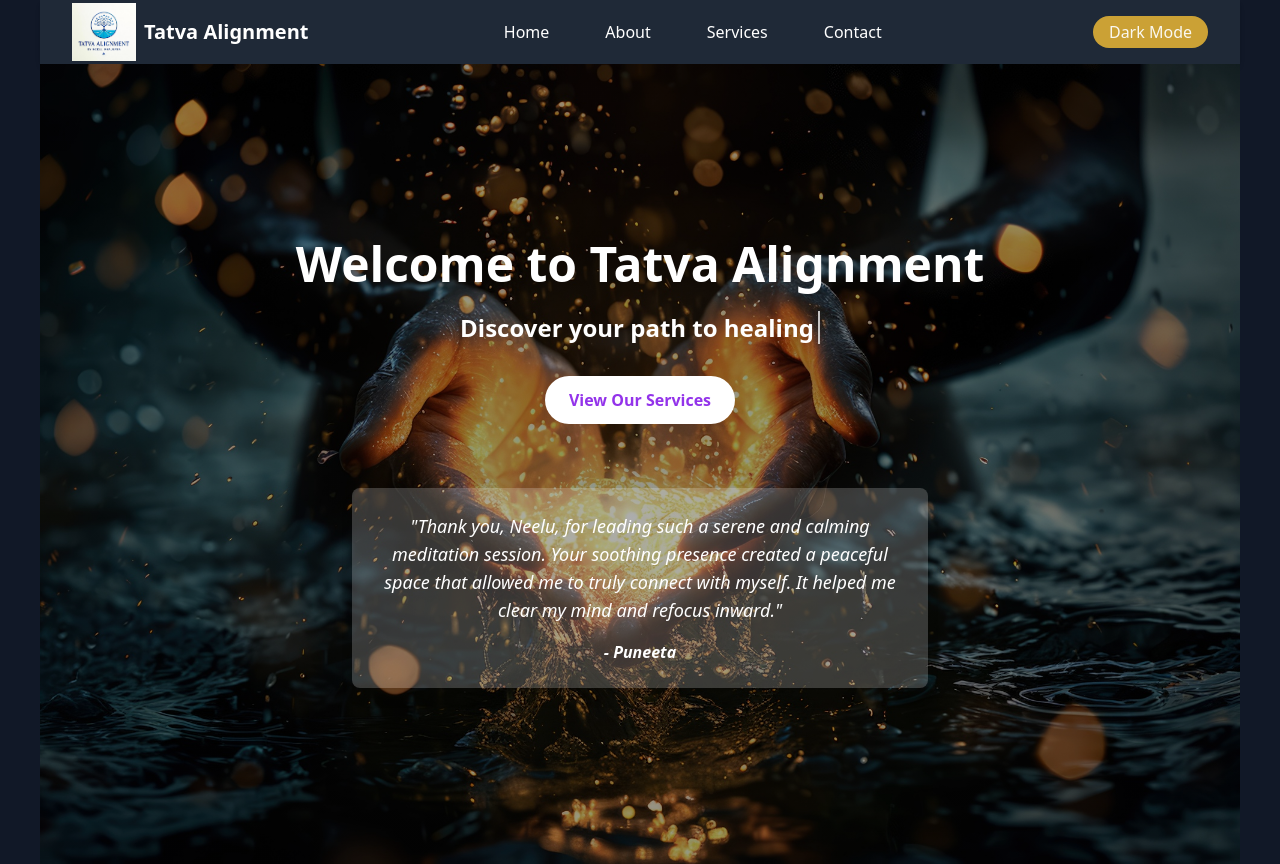
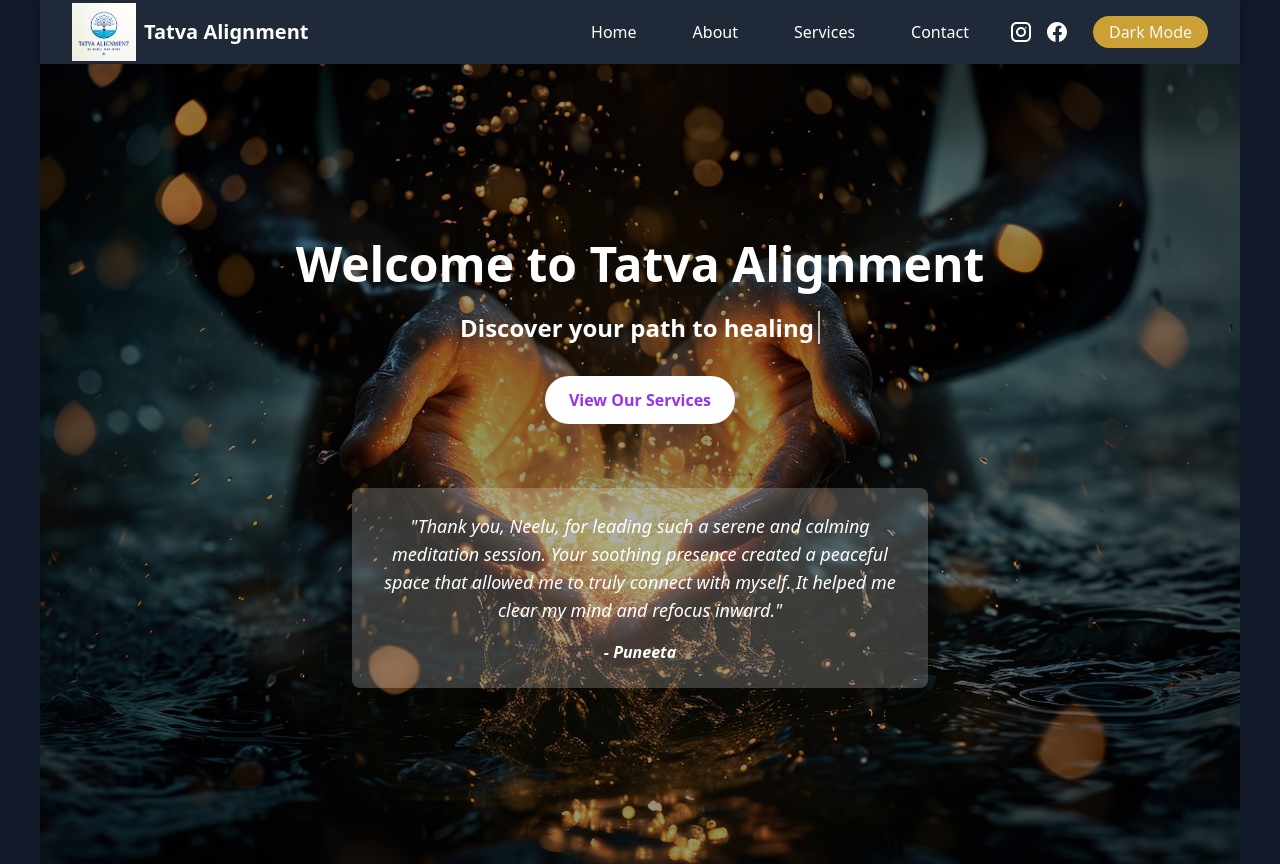
Before and after one commit to siddhant0610/Project1, a React (Vite) app: page / in a window 1280 px wide. Built offline with nearby package versions, Linux system fonts and the light colour scheme.

Commit message:
add files

```diff
--- a/src/Navbar.jsx
+++ b/src/Navbar.jsx
@@ -1,6 +1,37 @@
 import React, { useState } from 'react';
 import { Link } from 'react-router-dom';
 import logo from './assets/logo1.jpg';
+
+const socialLinks = [
+  {
+    name: 'Instagram',
+    url: 'https://www.instagram.com/tatva.alignment',
+    icon: (
+      <path d="M7.5 2C4.46 2 2 4.46 2 7.5v9C2 19.54 4.46 22 7.5 22h9c3.04 0 5.5-2.46 5.5-5.5v-9C22 4.46 19.54 2 16.5 2h-9zm0 2h9c1.93 0 3.5 1.57 3.5 3.5v9c0 1.93-1.57 3.5-3.5 3.5h-9C5.57 20 4 18.43 4 16.5v-9C4 5.57 5.57 4 7.5 4zM12 7a5 5 0 100 10 5 5 0 000-10zm0 2a3 3 0 110 6 3 3 0 010-6zm4.75-2a.75.75 0 100 1.5.75.75 0 000-1.5z" />
+    ),
+  },
+  {
+    name: 'Facebook',
+    url: 'https://www.facebook.com/yourprofile',
+    icon: (
+      <path d="M22 12c0-5.52-4.48-10-10-10S2 6.48 2 12c0 5 3.66 9.13 8.44 9.88v-7H8v-3h2.44V9.5c0-2.43 1.46-3.78 3.7-3.78 1.07 0 2.2.19 2.2.19v2.41H15.7c-1.28 0-1.66.79-1.66 1.6V12h2.83l-.45 3h-2.38v7C18.34 21.13 22 17 22 12z" />
+    ),
+  },
+];
+
+const IconLink = ({ href, icon, label }) => (
+  <a
+    href={href}
+    target="_blank"
+    rel="noopener noreferrer"
+    aria-label={label}
+    className="hover:scale-110 transition"
+  >
+    <svg className="w-6 h-6 fill-current text-primaryAccent dark:text-white" viewBox="0 0 24 24">
+      {icon}
+    </svg>
+  </a>
+);
 
 export default function Navbar({ darkMode, toggleDarkMode }) {
   const [menuOpen, setMenuOpen] = useState(false);
@@ -12,6 +43,7 @@ export default function Navbar({ darkMode, toggleDarkMode }) {
     <nav className="bg-primaryBg dark:bg-gray-800 shadow-md">
       <div className="max-w-7xl mx-auto px-4 sm:px-6 lg:px-8">
         <div className="flex justify-between h-16 items-center">
+          {/* Logo and Brand */}
           <div className="flex items-center space-x-2">
             <img
               src={logo}
@@ -19,12 +51,11 @@ export default function Navbar({ darkMode, toggleDarkMode }) {
               className="w-16 h-16 transition-shadow duration-300 hover:shadow-primaryAccent/30"
               style={{ maxWidth: '100%', height: 'auto' }}
             />
-            <h1 className="text-xl font-bold text-primaryAccent dark:text-white">
-              Tatva Alignment
-            </h1>
+            <h1 className="text-xl font-bold text-primaryAccent dark:text-white">Tatva Alignment</h1>
           </div>
 
-          <div className="flex items-center sm:hidden">
+          {/* Mobile Menu Button */}
+          <div className="flex items-center space-x-4 sm:hidden">
             <button
               onClick={() => setMenuOpen(!menuOpen)}
               className="text-primaryAccent dark:text-white focus:outline-none"
@@ -42,19 +73,29 @@ export default function Navbar({ darkMode, toggleDarkMode }) {
           </div>
 
           {/* Desktop Menu */}
-          <ul className="hidden sm:flex space-x-6 text-primaryAccent dark:text-white font-medium">
+          <div className="hidden sm:flex items-center space-x-6 text-primaryAccent dark:text-white font-medium">
+            <ul className="flex space-x-6">
               <li><Link to="/" className={linkClasses}>Home</Link></li>
               <li><Link to="/about" className={linkClasses}>About</Link></li>
               <li><Link to="/services" className={linkClasses}>Services</Link></li>
               <li><Link to="/contact" className={linkClasses}>Contact</Link></li>
             </ul>
 
+            {/* Social Icons */}
+            <div className="flex items-center space-x-3">
+              {socialLinks.map(({ url, icon, name }) => (
+                <IconLink key={name} href={url} icon={icon} label={name} />
+              ))}
+            </div>
+
+            {/* Dark Mode Toggle */}
             <button
               onClick={toggleDarkMode}
-            className="ml-4 px-4 py-1 rounded-full bg-highlight text-lightBg hover:brightness-110 transition hidden sm:block"
+              className="ml-4 px-4 py-1 rounded-full bg-highlight text-lightBg hover:brightness-110 transition"
             >
               {darkMode ? 'Light Mode' : 'Dark Mode'}
             </button>
+          </div>
         </div>
 
         {/* Mobile Menu */}
@@ -64,6 +105,11 @@ export default function Navbar({ darkMode, toggleDarkMode }) {
             <li><Link to="/about" onClick={() => setMenuOpen(false)} className={linkClasses}>About</Link></li>
             <li><Link to="/services" onClick={() => setMenuOpen(false)} className={linkClasses}>Services</Link></li>
             <li><Link to="/contact" onClick={() => setMenuOpen(false)} className={linkClasses}>Contact</Link></li>
+            <li className="flex space-x-4 px-4">
+              {socialLinks.map(({ url, icon, name }) => (
+                <IconLink key={name} href={url} icon={icon} label={name} />
+              ))}
+            </li>
             <li>
               <button
                 onClick={() => {
```
Lines whose indentation alone changed are shown as unchanged.
